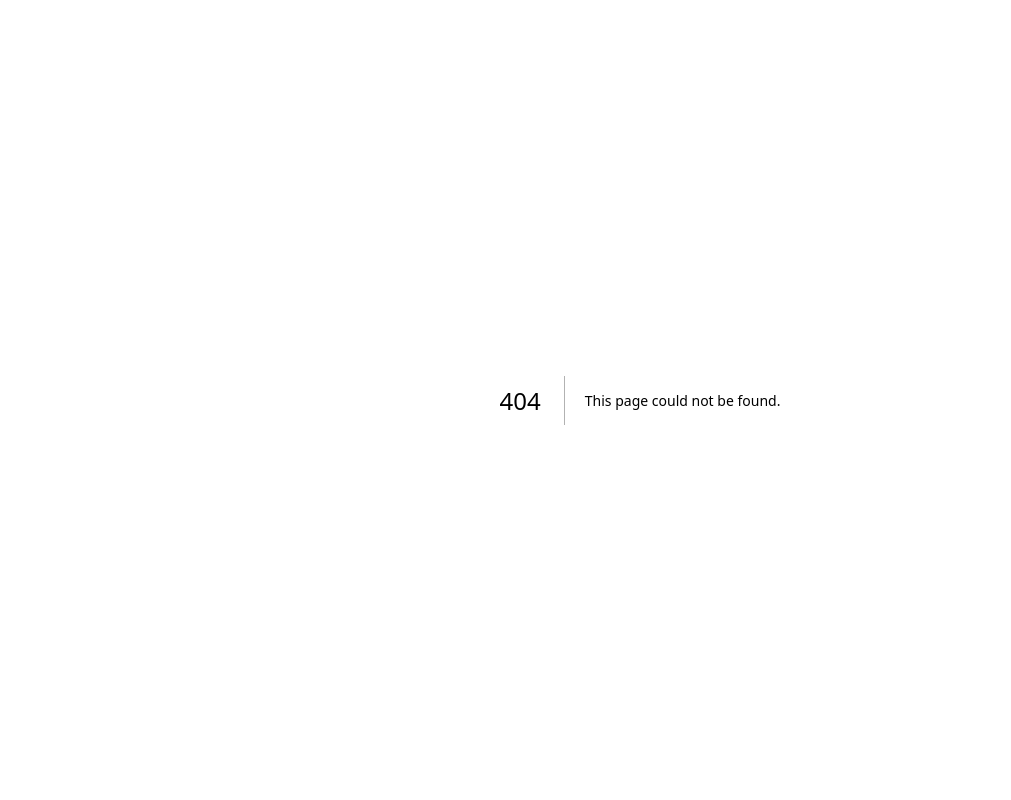
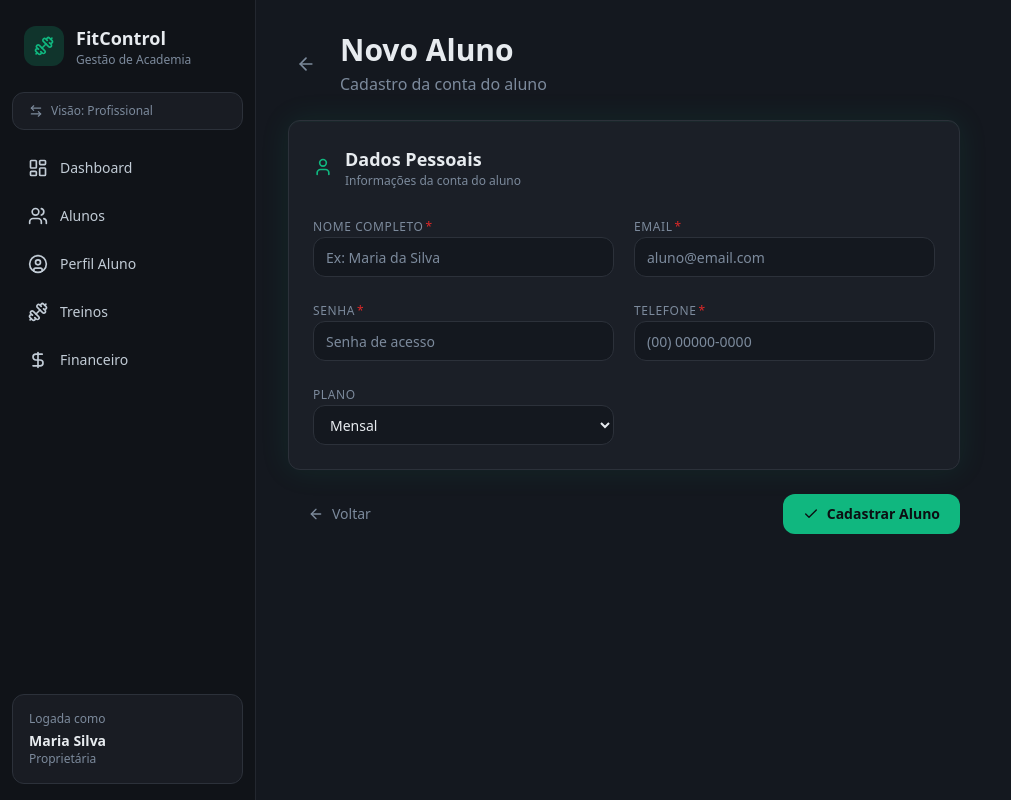
Before and after one commit to JPelicer7/fitcontrol-front, a Next.js app: page /alunos/novo in a window 1280 px wide. Before the commit this address had no page. Shown: the whole page, without its empty margins (0-1011 px from the left). Built offline with nearby package versions, Linux system fonts and the light colour scheme.

Commit message:
Refactor login-form.tsx for improved accessibility and user experience; update globals.css for consistent styling across components.

```diff
--- /dev/null
+++ b/app/(dashboard)/alunos/novo/actions.ts
@@ -0,0 +1,24 @@
+"use server"; // <-- Isso diz ao Next.js: "Rode isso apenas no servidor!"
+
+import { createUser, type CreateUserBody } from "@/app/_lib/api/fetch-generated";
+
+// Essa função será chamada pelo nosso formulário no frontend
+export async function cadastrarAlunoAction(dados: CreateUserBody & { telefone?: string }) {
+  try {
+    // Como estamos no servidor, o Orval consegue ler os cookies sem dar erro!
+    const response = await createUser(dados);
+
+    if (response.status === 201) {
+      return { sucesso: true };
+    }
+
+    // Se der algum erro da API
+    return {
+      sucesso: false,
+      mensagem: (response as any).data?.error || "Não foi possível cadastrar o aluno."
+    };
+  } catch (error) {
+    console.error("Erro na Server Action:", error);
+    return { sucesso: false, mensagem: "Erro interno no servidor." };
+  }
+}
--- /dev/null
+++ b/app/(dashboard)/alunos/novo/page.tsx
@@ -0,0 +1,162 @@
+"use client";
+
+import { useState } from "react";
+import { ArrowLeft, Check, User } from "lucide-react";
+import Link from "next/link";
+import { useRouter } from "next/navigation";
+import { toast } from "sonner";
+
+
+import { cadastrarAlunoAction } from "./actions";
+//import type { CreateUserBodyPlano } from "@/app/_lib/api/fetch-generated";
+
+const initialForm = {
+  name: "",
+  email: "",
+  password: "",
+  telefone: "",
+  plano: "Mensal"
+};
+
+type FormKeys = keyof typeof initialForm;
+
+export default function NovoAlunoPage() {
+  const [form, setForm] = useState(initialForm);
+  const [isLoading, setIsLoading] = useState(false);
+  const router = useRouter();
+
+  const updateField = (field: FormKeys, value: string) => {
+    setForm((prev) => ({ ...prev, [field]: value }));
+  };
+
+  const handleSubmit = async () => {
+    if (!form.name || !form.email || !form.password || !form.telefone) {
+      toast.error("Preencha todos os campos obrigatórios.");
+      return;
+    }
+
+    if (form.password.length < 8) {
+      toast.error("A senha deve ter no mínimo 8 caracteres.");
+      return;
+    }
+
+    if(form.telefone.length !== 11) {
+      toast.error("Telefone Inválido.")
+      return
+    }
+
+    try {
+      setIsLoading(true);
+
+
+      const resposta = await cadastrarAlunoAction({
+        name: form.name,
+        email: form.email,
+        password: form.password,
+        plano: form.plano,
+        role: "Aluno",
+        Status: "Ativo",
+        telefone: form.telefone,
+      } as any);
+
+      if (resposta.sucesso) {
+        toast.success("Aluno cadastrado com sucesso!");
+        setForm(initialForm);
+        router.push("/alunos");
+        router.refresh();
+      } else {
+        toast.error(resposta.mensagem);
+      }
+    } catch (error) {
+      console.error("Erro ao enviar formulário:", error);
+      toast.error("Erro interno ao tentar cadastrar o aluno.");
+    } finally {
+      setIsLoading(false);
+    }
+  };
+
+  const renderInput = (
+    label: string,
+    field: FormKeys,
+    opts?: { type?: string; placeholder?: string; required?: boolean }
+  ) => (
+    <div className="space-y-1.5">
+      <label className="text-xs font-medium text-muted-foreground uppercase tracking-wider">
+        {label}
+        {opts?.required && <span className="text-destructive ml-0.5">*</span>}
+      </label>
+      <input
+        type={opts?.type || "text"}
+        value={form[field]}
+        onChange={(e) => updateField(field, e.target.value)}
+        placeholder={opts?.placeholder || ""}
+        disabled={isLoading}
+        className="w-full h-10 px-3 bg-background border border-border rounded-lg text-sm text-foreground placeholder:text-muted-foreground focus:outline-none focus:ring-2 focus:ring-ring/40 focus:border-primary/50 transition-all disabled:opacity-50 disabled:cursor-not-allowed"
+      />
+    </div>
+  );
+
+  return (
+    <div className="space-y-6 max-w-2xl">
+      <div className="flex items-center gap-4">
+        <Link href="/alunos" className="p-2 rounded-lg hover:bg-muted transition-colors">
+          <ArrowLeft className="w-5 h-5 text-muted-foreground" />
+        </Link>
+        <div>
+          <h1 className="text-3xl font-bold text-foreground">Novo Aluno</h1>
+          <p className="text-muted-foreground mt-1">Cadastro da conta do aluno</p>
+        </div>
+      </div>
+
+      <div className="metric-card glow-border p-6 rounded-xl border border-border bg-card">
+        <div className="flex items-center gap-3 mb-6">
+          <User className="w-5 h-5 text-primary" />
+          <div>
+            <h2 className="text-lg font-semibold text-foreground">Dados Pessoais</h2>
+            <p className="text-xs text-muted-foreground">Informações da conta do aluno</p>
+          </div>
+        </div>
+
+        <div className="grid grid-cols-1 md:grid-cols-2 gap-5">
+          {renderInput("Nome completo", "name", { placeholder: "Ex: Maria da Silva", required: true })}
+          {renderInput("Email", "email", { type: "email", placeholder: "aluno@email.com", required: true })}
+          {renderInput("Senha", "password", { type: "password", placeholder: "Senha de acesso", required: true })}
+          {renderInput("Telefone", "telefone", { placeholder: "(00) 00000-0000", required: true })}
+
+          <div className="space-y-1.5">
+            <label className="text-xs font-medium text-muted-foreground uppercase tracking-wider">Plano</label>
+            <select
+              value={form.plano}
+              onChange={(e) => updateField("plano", e.target.value)}
+              disabled={isLoading}
+              className="w-full h-10 px-3 bg-background border border-border rounded-lg text-sm text-foreground focus:outline-none focus:ring-2 focus:ring-ring/40 focus:border-primary/50 transition-all disabled:opacity-50 disabled:cursor-not-allowed"
+            >
+              <option value="Mensal">Mensal</option>
+              <option value="Trimestral">Trimestral</option>
+              <option value="Semestral">Semestral</option>
+              <option value="Anual">Anual</option>
+            </select>
+          </div>
+        </div>
+      </div>
+
+      <div className="flex items-center justify-between">
+        <Link
+          href="/alunos"
+          className="flex items-center gap-2 px-5 py-2.5 rounded-lg text-sm font-medium text-muted-foreground hover:text-foreground hover:bg-muted transition-all"
+        >
+          <ArrowLeft className="w-4 h-4" />
+          Voltar
+        </Link>
+        <button
+          onClick={handleSubmit}
+          disabled={isLoading}
+          className="flex items-center gap-2 bg-primary text-primary-foreground px-5 py-2.5 rounded-lg font-semibold text-sm hover:bg-primary/90 transition-colors active:scale-[0.97] disabled:opacity-70 disabled:cursor-not-allowed"
+        >
+          <Check className="w-4 h-4" />
+          {isLoading ? "Cadastrando..." : "Cadastrar Aluno"}
+        </button>
+      </div>
+    </div>
+  );
+}
```
